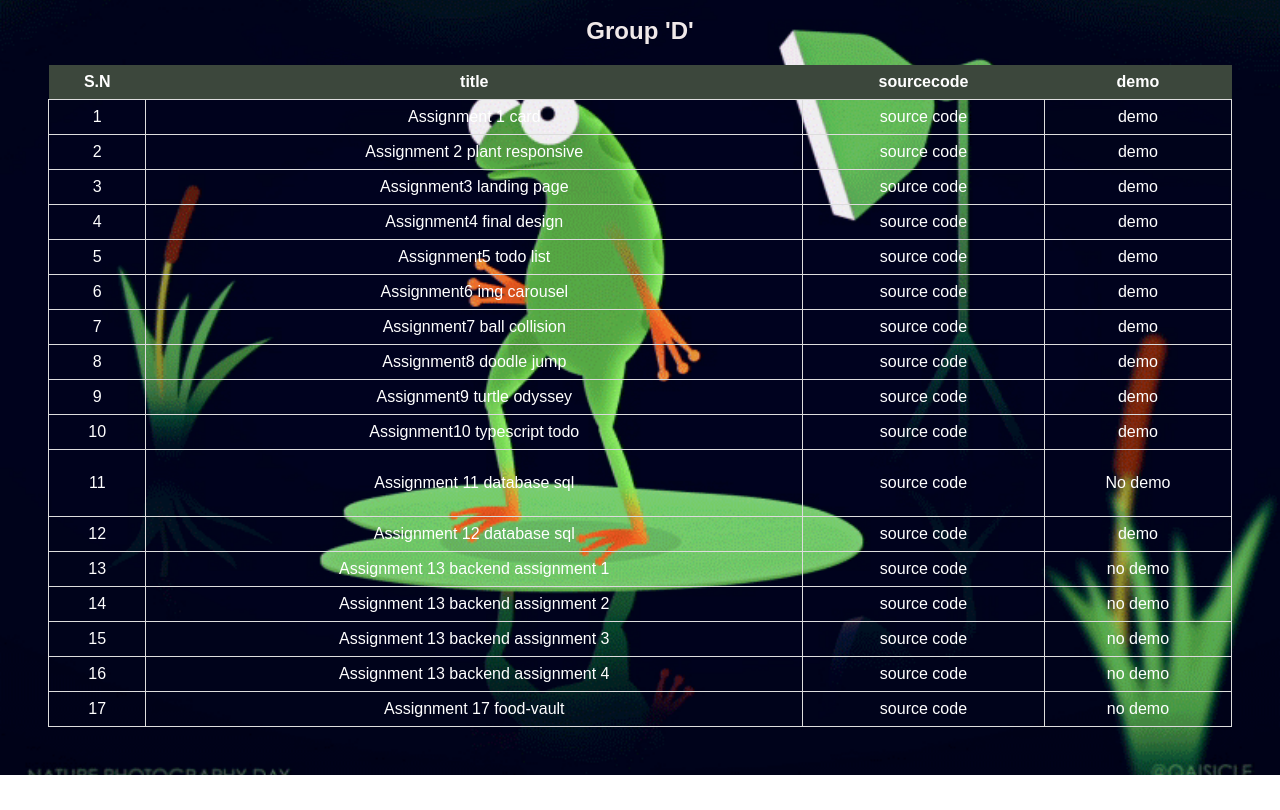
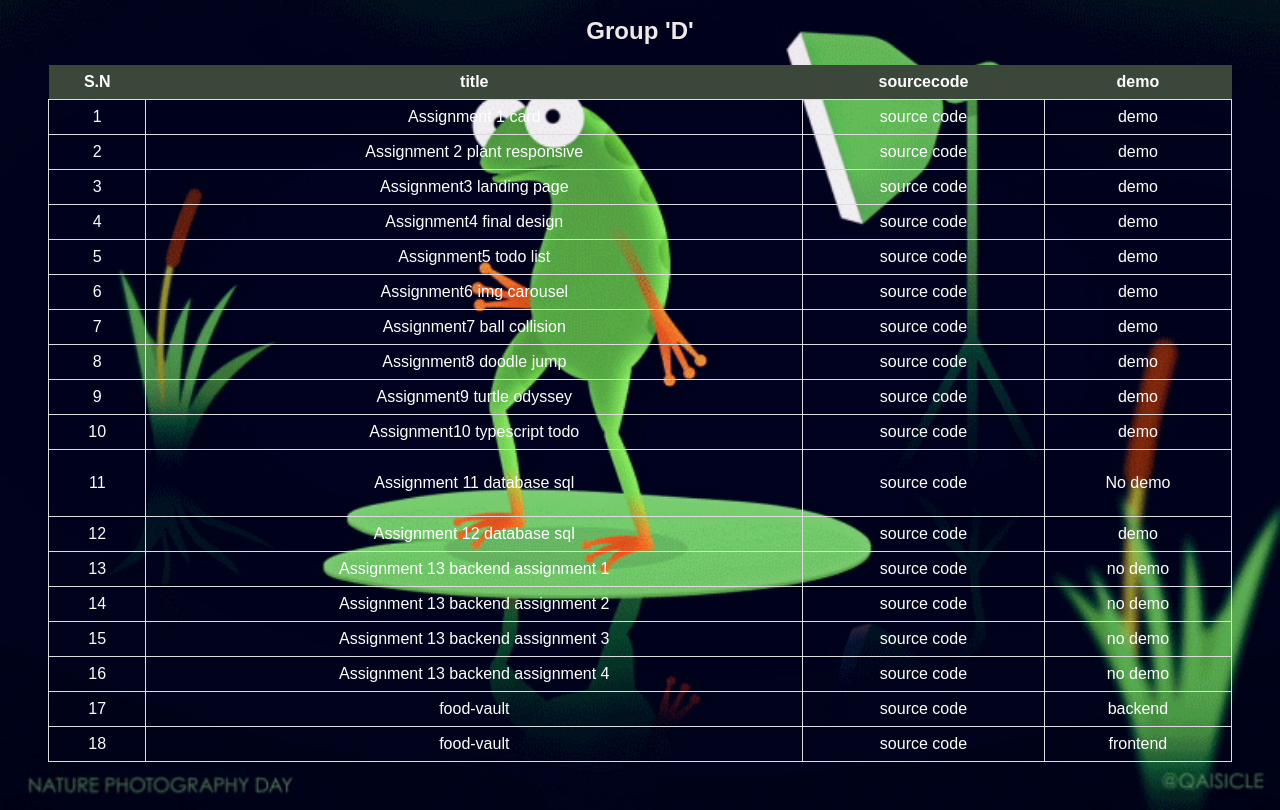
Before and after one commit to prastuti27/leapassignment, a plain HTML site: page index.html in a window 1280 px wide. Shown: the part 159-969 px from the top of the page. Before the commit the page ends 934 px from the top, so only its background shows below. Drawn offline with Linux system fonts and the light colour scheme.

Commit message:
separate path for frontend and backend

```diff
--- a/index.html
+++ b/index.html
@@ -236,16 +236,30 @@
         </tr>
         <tr>
           <td>17</td>
-          <td>Assignment 17 food-vault</td>
+          <td>food-vault</td>
           <td>
             <a
-              href="https://github.com/prastuti27/leapassignment/tree/master/htmlcss/final%20project%20backend"
+              href="https://github.com/prastuti27/nodejsbackend"
               target="_blank"
               >source code</a
             >
           </td>
           <td>
-            <a href="#">no demo</a>
+            <a href="#">backend</a>
+          </td>
+        </tr>
+        <tr>
+          <td>18</td>
+          <td>food-vault</td>
+          <td>
+            <a
+              href="https://github.com/prastuti27/recipe-frontend"
+              target="_blank"
+              >source code</a
+            >
+          </td>
+          <td>
+            <a href="#">frontend</a>
           </td>
         </tr>
       </table>
```
Also changed, not shown: 1 other file.
